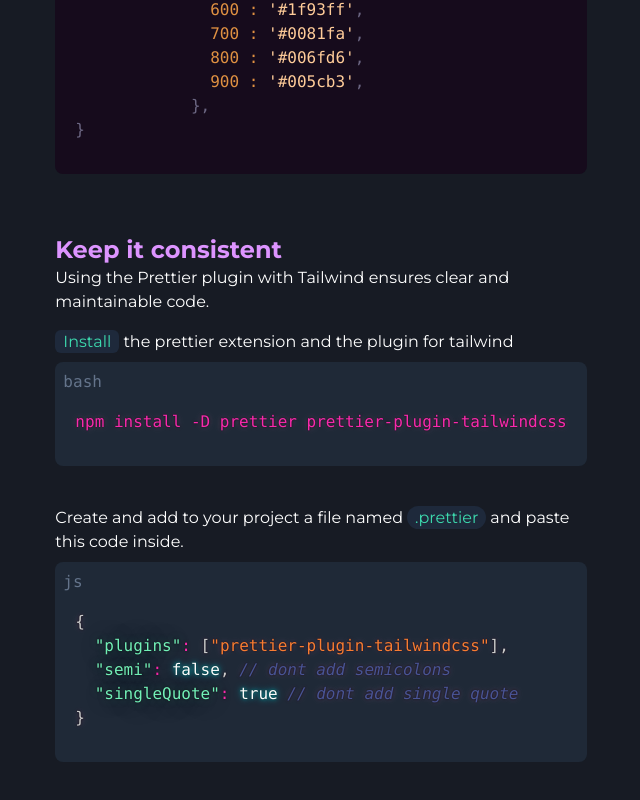
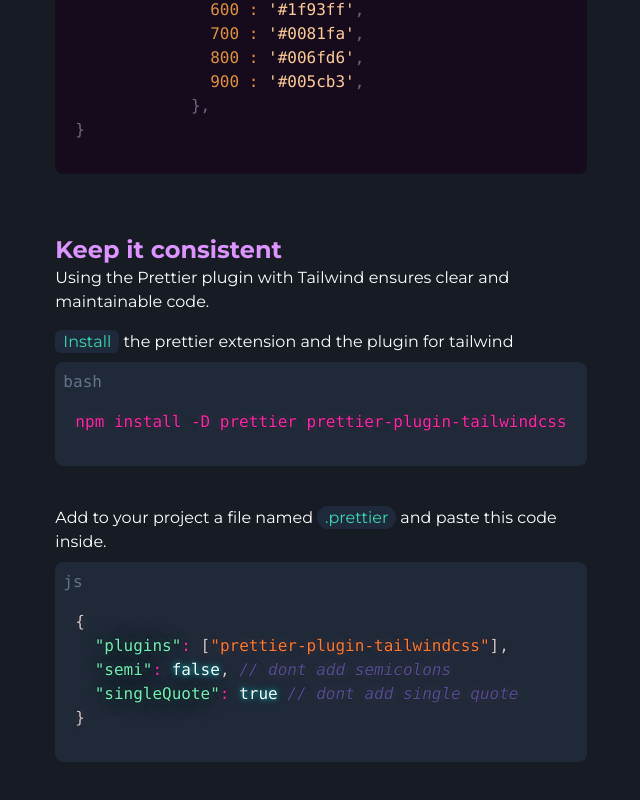
Before and after one commit to pa-ku/quantum_ui, a React (Vite) app: page / in a window 1280 px wide. Shown: the part 1290-2090 px from the top of the page, without its empty margins (415-1055 px from the left). Built offline with nearby package versions, Linux system fonts and the light colour scheme; the HTML template or start-up script is replaced by a standard one.

Commit message:
fixed typo

```diff
--- a/src/components/Documentation.tsx
+++ b/src/components/Documentation.tsx
@@ -96,7 +96,7 @@
         </div>
         <div className="space-y-2">
           <p>
-            Create and add to your project a file named
+            Add to your project a file named
             <span className="mx-1 rounded-xl bg-slate-800 px-2 py-0.5 text-primary-100">
               .prettier
             </span>
```
